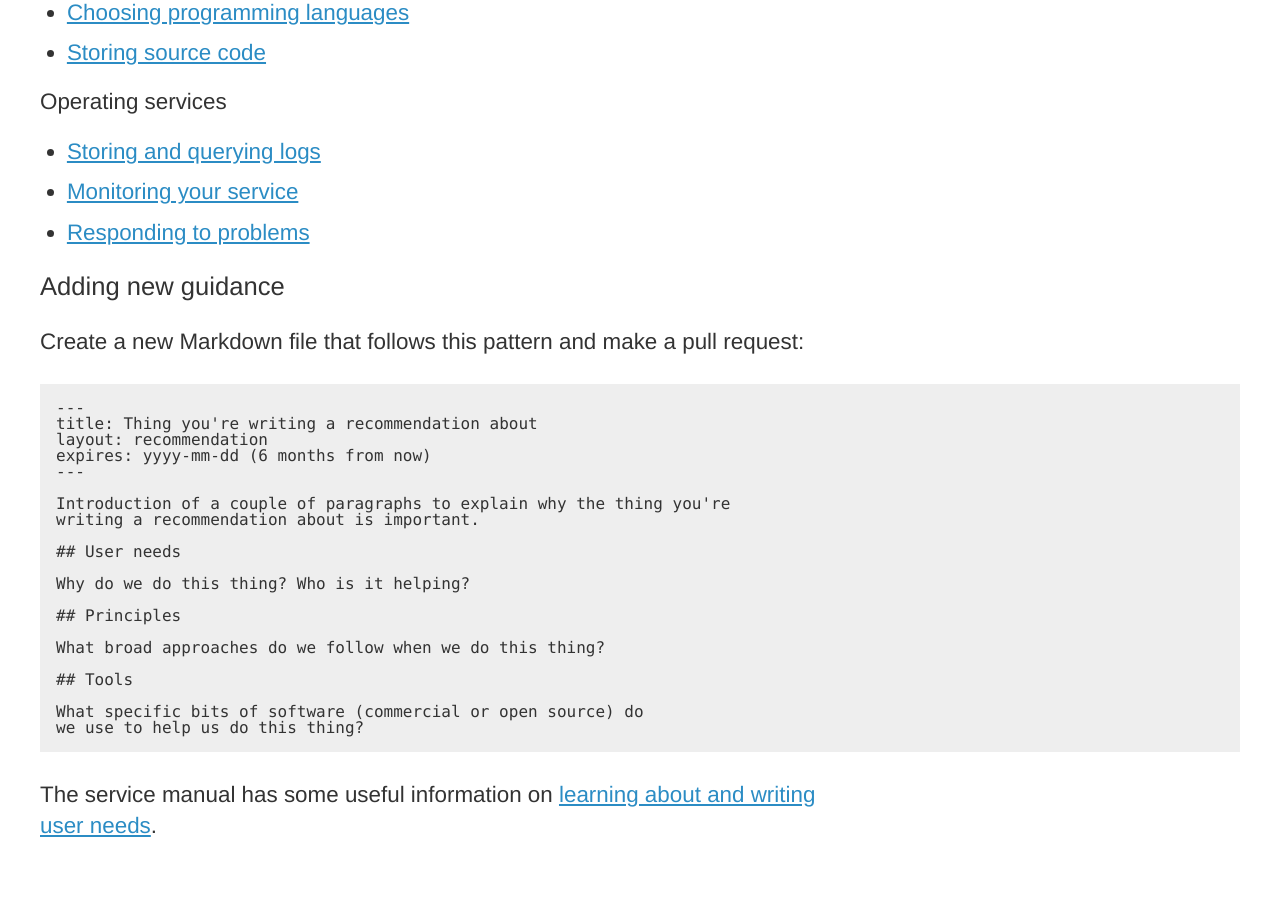
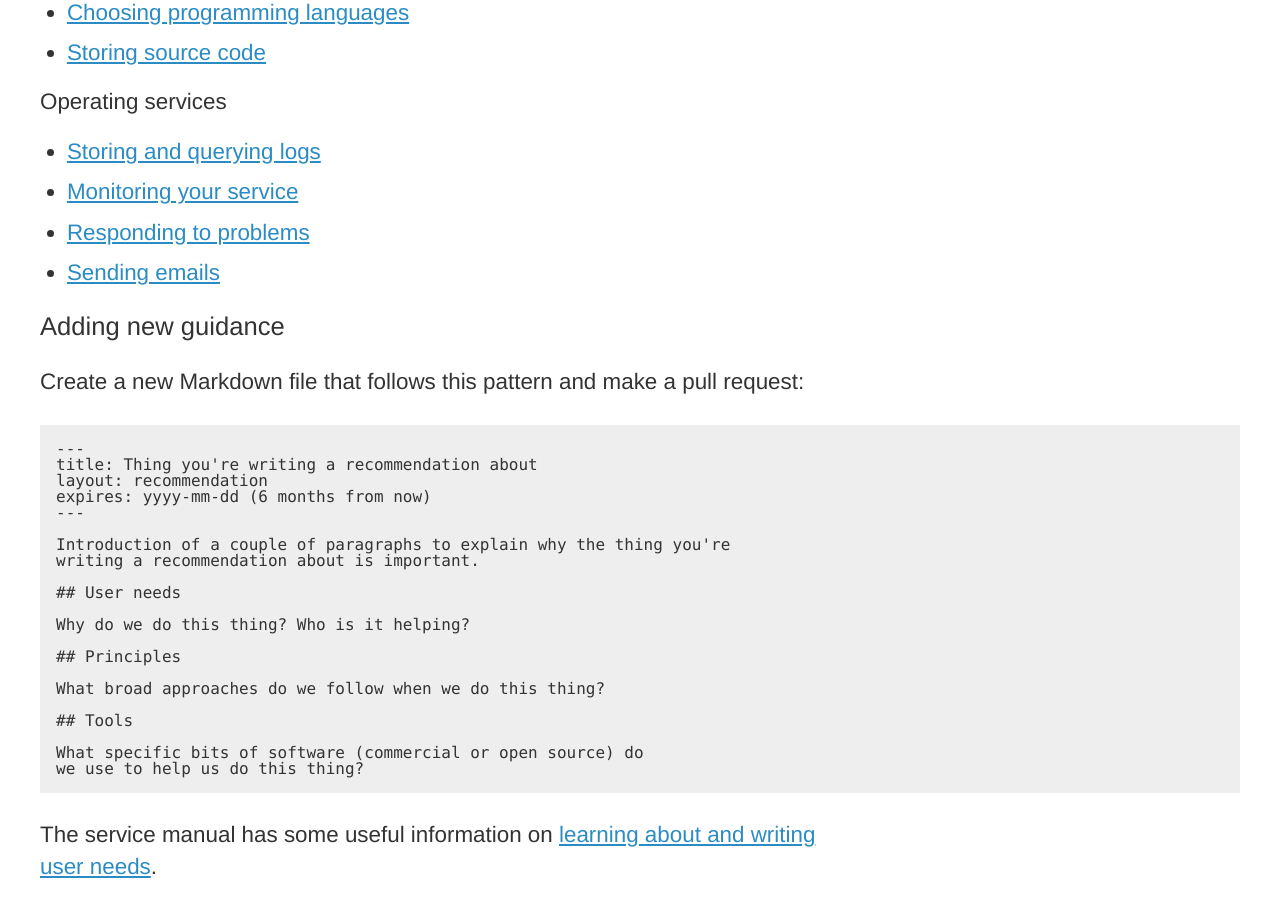
Before and after one commit to alphagov/gds-way, a Jekyll site: the page built from index.md, in a window 1280 px wide and 900 px high, scrolled down 640 px. Built offline with Jekyll 4.4.1, drawn with Linux system fonts in a browser that asks for light colours; our own code applies the rules of GitHub Pages for plain Markdown files.

Commit message:
Link to new content
Added link to sending email content.

```diff
--- a/index.md
+++ b/index.md
@@ -27,6 +27,7 @@ in this repository. Projects at beta and live should follow these recommendation
 - [Storing and querying logs](logging.html)
 - [Monitoring your service](monitoring.html)
 - [Responding to problems](alerting.html)
+- [Sending emails](sending-email.html)
 
 ## Adding new guidance
 
```
